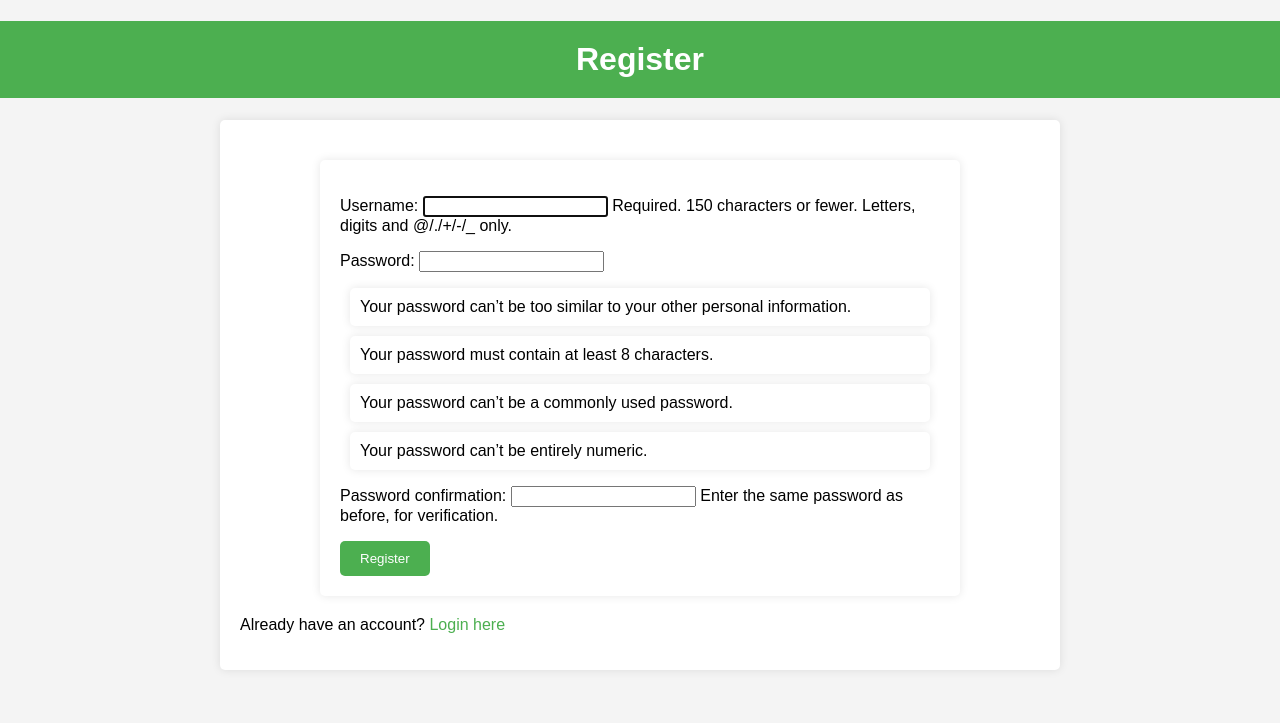
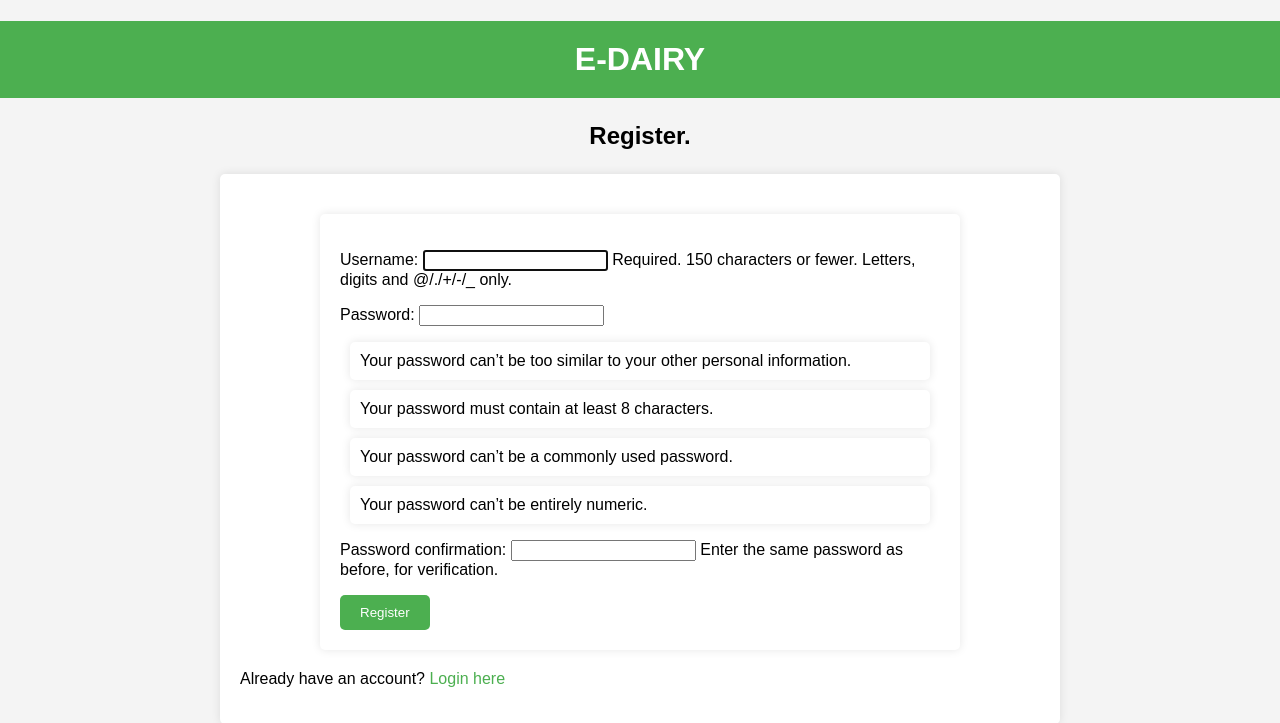
Before and after one commit to VictorC99/E-DAIRY, a Django app: page /cows/register/ in a window 1280 px wide. Shown: the top 723 px of the page. Run offline with Django 5.2, Linux system fonts and the light colour scheme.

Commit message:
Modification of templates

```diff
--- a/dairy_management/cows/templates/cows/cow_list.html
+++ b/dairy_management/cows/templates/cows/cow_list.html
@@ -6,7 +6,7 @@
     <link rel="stylesheet" type="text/css" href="{% static 'cows/styles.css' %}">
 </head>
 <body>
-    <h1>WELCOME TO DAIRY MANAGEMENT</h1>
+    <h1>WELCOME TO E-DAIRY</h1>
     <h2>Cows</h2>
     <div class="container">
         <ul>
--- a/dairy_management/cows/templates/cows/login.html
+++ b/dairy_management/cows/templates/cows/login.html
@@ -6,7 +6,7 @@
     <link rel="stylesheet" type="text/css" href="{% static 'cows/styles.css' %}">
 </head>
 <body>
-    <h1>DAIRY MANAGEMENT SYSTEM</h1>
+    <h1>E-DAIRY</h1>
     <h2><p style="text-align: center;">Login.</p></h2>
     <div class="container">
         <form method="post">
--- a/dairy_management/cows/templates/cows/register.html
+++ b/dairy_management/cows/templates/cows/register.html
@@ -6,7 +6,8 @@
     <link rel="stylesheet" type="text/css" href="{% static 'cows/styles.css' %}">
 </head>
 <body>
-    <h1>Register</h1>
+    <h1>E-DAIRY</h1>
+    <h2><p style="text-align: center;">Register.</p></h2>
     <div class="container">
         <form method="post">
             {% csrf_token %}
```
Also changed, not shown: dairy_management/db.sqlite3.
